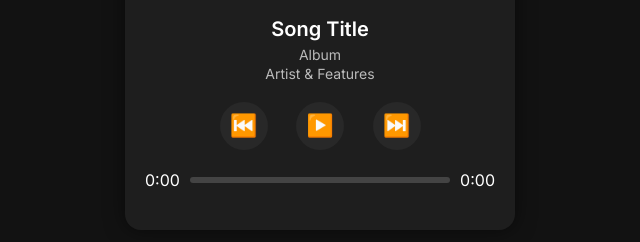
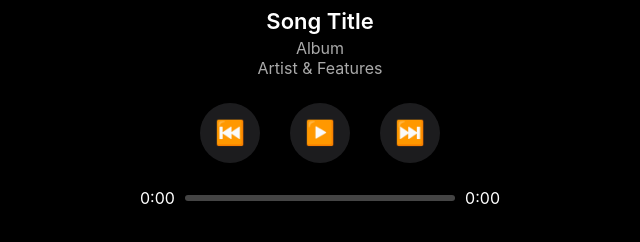
Before and after one commit to leberkas01/spotify-display, a plain HTML site: page index.html in a window 1280 px wide. Shown: the part 472-714 px from the top of the page, without its empty margins (320-960 px from the left). Drawn offline with Linux system fonts and the light colour scheme; a web font is replaced by a local one.

Commit message:
Update style.css

```diff
--- a/style.css
+++ b/style.css
@@ -1,9 +1,9 @@
-@import url('https://fonts.googleapis.com/css2?family=Inter:wght@400;600&display=swap');
+@import url('https://fonts.googleapis.com/css2?family=SF+Pro+Display:wght@400;600&display=swap');
 
 body {
   margin: 0;
-  font-family: 'Inter', sans-serif;
-  background: #121212;
+  font-family: 'SF Pro Display', 'Inter', sans-serif;
+  background-color: #000;
   color: #fff;
   display: flex;
   justify-content: center;
@@ -12,54 +12,57 @@ body {
 }
 
 #player {
-  width: 350px;
+  width: 100%;
+  max-width: 400px;
   padding: 20px;
-  background: #1e1e1e;
-  border-radius: 16px;
-  box-shadow: 0 0 20px rgba(0,0,0,0.5);
+  box-sizing: border-box;
   text-align: center;
 }
 
 #cover {
   width: 100%;
-  height: 350px;
+  aspect-ratio: 1 / 1;
   background-size: cover;
   background-position: center;
-  border-radius: 12px;
+  border-radius: 20px;
   margin-bottom: 20px;
+  box-shadow: 0 0 20px rgba(0,0,0,0.5);
 }
 
 #info h2 {
-  font-size: 20px;
-  margin: 10px 0 5px;
+  font-size: 22px;
   font-weight: 600;
+  margin: 10px 0 4px;
 }
 
 #info p {
-  font-size: 14px;
-  color: #bbb;
-  margin: 2px 0;
+  font-size: 16px;
+  color: #aaa;
+  margin: 0;
 }
 
 #controls {
-  margin: 20px 0;
+  display: flex;
+  justify-content: center;
+  gap: 30px;
+  margin: 25px 0;
 }
 
 #controls button {
-  font-size: 22px;
-  margin: 0 12px;
-  background: #282828;
+  background-color: #1c1c1e;
   border: none;
   border-radius: 50%;
-  width: 48px;
-  height: 48px;
-  color: #fff;
+  width: 60px;
+  height: 60px;
+  font-size: 24px;
+  color: white;
   cursor: pointer;
+  box-shadow: 0 2px 8px rgba(0,0,0,0.3);
   transition: background 0.2s;
 }
 
 #controls button:hover {
-  background: #3e3e3e;
+  background-color: #2c2c2e;
 }
 
 #progress {
@@ -86,7 +89,7 @@ body {
 
 #lyrics {
   margin-top: 20px;
-  font-size: 13px;
-  color: #aaa;
+  font-size: 14px;
+  color: #ccc;
   line-height: 1.4;
 }
```
